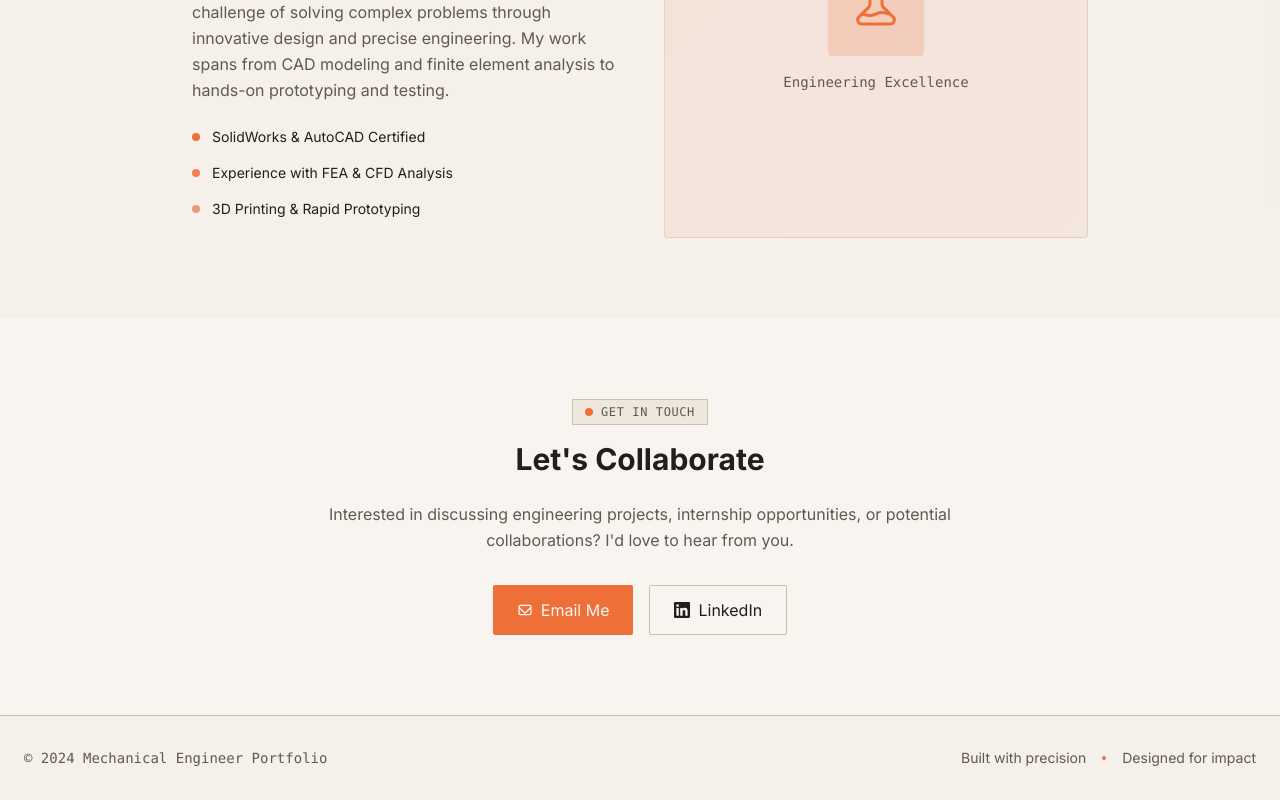
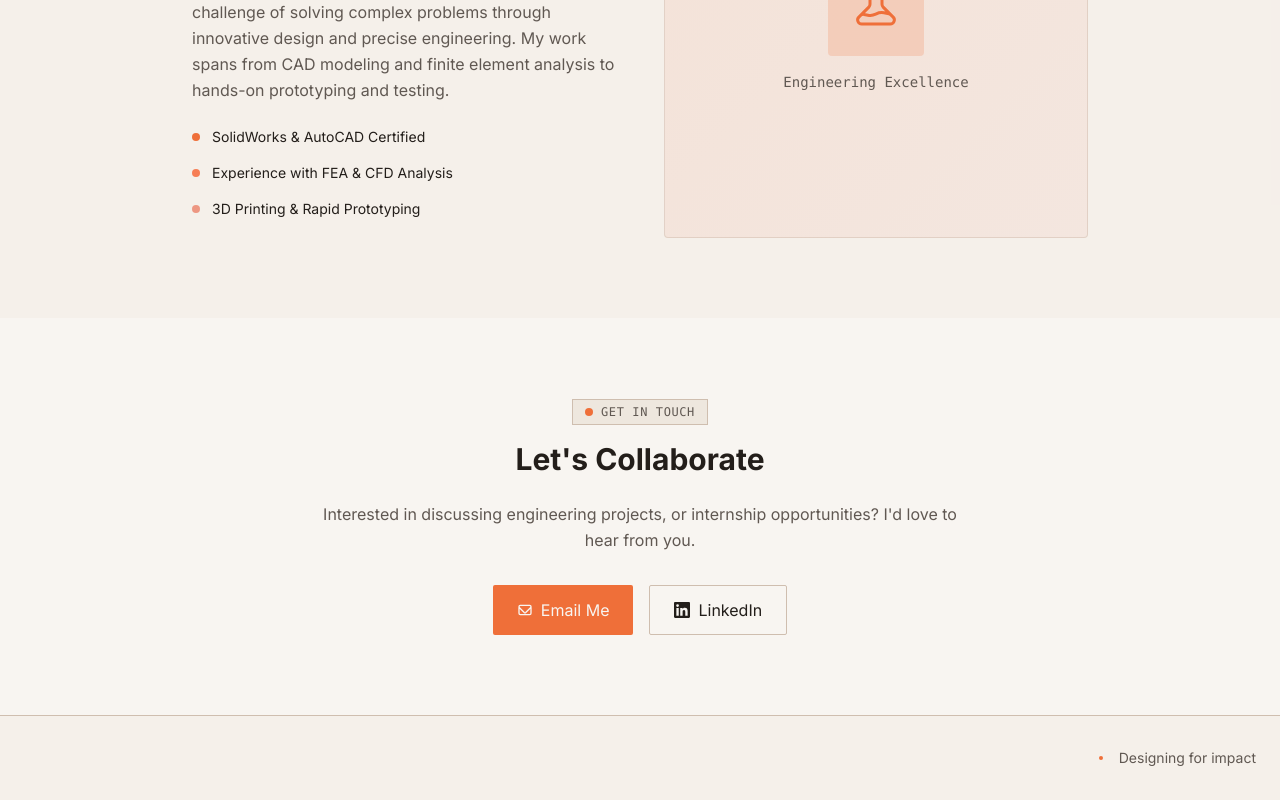
Before and after one commit to EliForta/eliforta.github.io, a React (Vite) app: page / in a window 1280 px wide. Shown: the part 2590-3390 px from the top of the page. Built offline with nearby package versions, Linux system fonts and the light colour scheme.

Commit message:
Update Index.tsx

```diff
--- a/src/pages/Index.tsx
+++ b/src/pages/Index.tsx
@@ -84,13 +84,13 @@ const Index = () => {
               </h2>
 
               <p className="text-muted-foreground mb-8 leading-relaxed">
-                Interested in discussing engineering projects, internship opportunities,
-                or potential collaborations? I'd love to hear from you.
+                Interested in discussing engineering projects,
+                or internship opportunities? I'd love to hear from you.
               </p>
 
               <div className="flex flex-col sm:flex-row gap-4 justify-center">
                 <a
-                  href="mailto:engineer@example.com"
+                  href="mailto:eliezer@forta.com"
                   className="inline-flex items-center justify-center px-6 py-3 bg-primary text-primary-foreground rounded-md hover:bg-primary/90 transition-colors"
                 >
                   <svg className="mr-2 w-4 h-4" fill="none" stroke="currentColor" viewBox="0 0 24 24">
@@ -99,7 +99,7 @@ const Index = () => {
                   Email Me
                 </a>
                 <a
-                  href="https://linkedin.com/in/your-profile"
+                  href="https://linkedin.com/in/eliforta"
                   className="inline-flex items-center justify-center px-6 py-3 border border-border rounded-md hover:bg-muted/50 transition-colors"
                 >
                   <svg className="mr-2 w-4 h-4" fill="currentColor" viewBox="0 0 24 24">
@@ -118,12 +118,12 @@ const Index = () => {
         <div className="container mx-auto px-6">
           <div className="flex flex-col md:flex-row justify-between items-center">
             <div className="font-mono text-sm text-muted-foreground mb-4 md:mb-0">
-              © 2024 Mechanical Engineer Portfolio
+
             </div>
             <div className="flex items-center gap-4 text-sm text-muted-foreground">
-              <span>Built with precision</span>
+              <span></span>
               <div className="w-1 h-1 bg-primary rounded-full"></div>
-              <span>Designed for impact</span>
+              <span>Designing for impact</span>
             </div>
           </div>
         </div>
```
